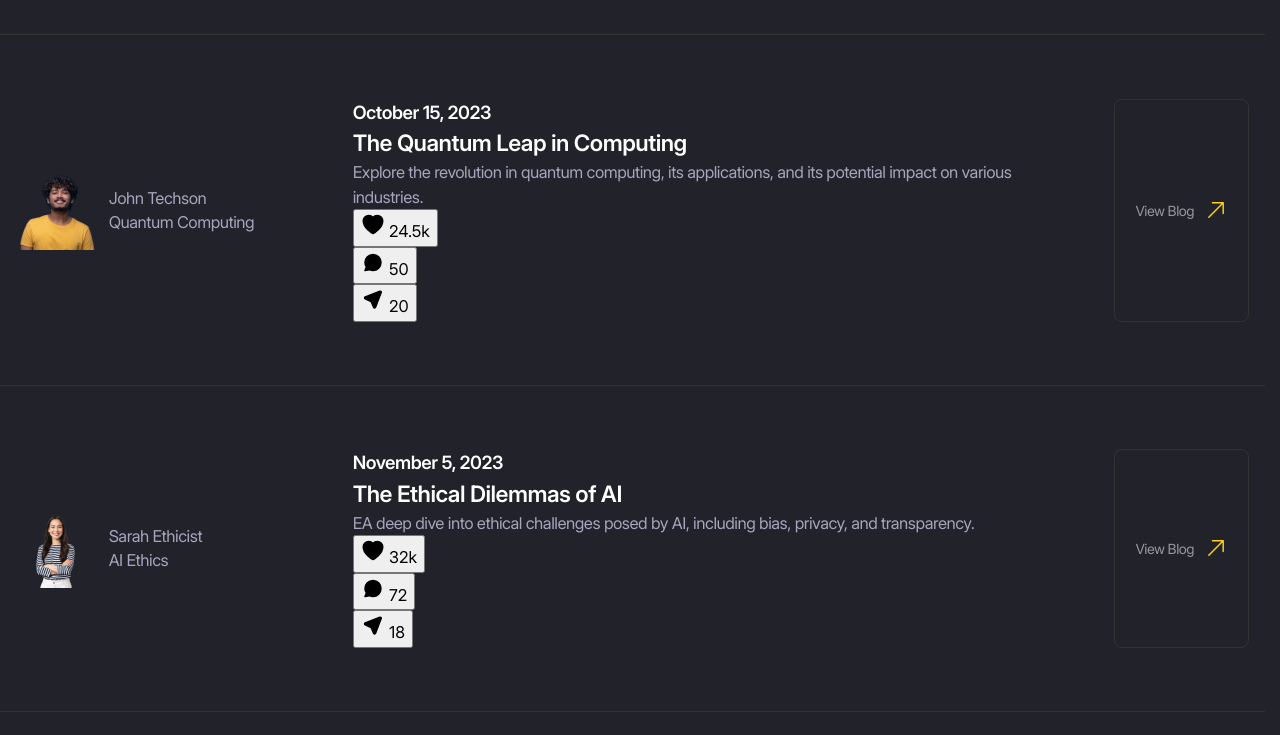
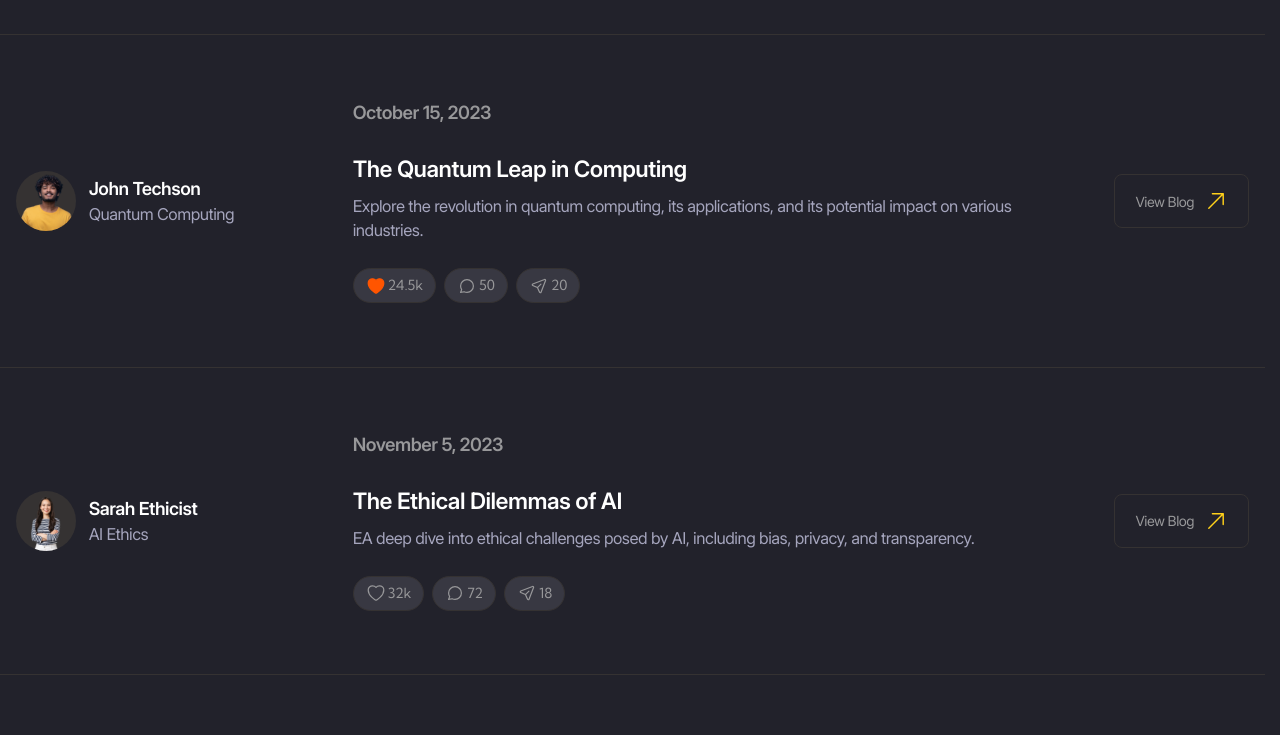
Before and after one commit to Iunnicova/js-test-project, a website with bundled scripts: page index.html in a window 1280 px wide. Shown: the part 2615-3350 px from the top of the page. Built offline with nearby package versions, Linux system fonts and the light colour scheme; files whose address does not match are found by name.

Commit message:
add: _blog-actions, _blog-card, _person-card

```diff
--- a/styles/blocks/_blog-actions.scss
+++ b/styles/blocks/_blog-actions.scss
@@ -1 +1,60 @@
+//сердечко, сообщение, поделиться
 @use '../helpers' as *;
+
+.blog-actions {
+  &__list {
+    display: flex;
+    column-gap: rem(10);
+
+    @include laptop {
+      column-gap: rem(8);
+    }
+  }
+
+  &__button {
+    display: inline-flex;
+    align-items: center;
+    column-gap: rem(4);
+    padding: rem(8) rem(16);
+    font-family: var(--font-family-accent);
+    font-size: rem(18);
+    color: var(--color-gray-60);
+    background-color: var(--color-dark-10);
+    border: var(--border);
+    border-radius: rem(100);
+
+    @include laptop {
+      column-gap: rem(2);
+      padding: rem(6) rem(12);
+      font-size: rem(14);
+    }
+
+    &.is-active {
+      svg * {
+        fill: var(--color-likeCount);
+        stroke: var(--color-likeCount);
+      }
+    }
+  }
+
+  &__icon-wrapper {
+    --size: #{rem(24)}; //локальная переменная
+
+    @include square(var(--size));
+
+    display: flex;
+
+    @include laptop {
+      --size: #{rem(20)};
+    }
+
+    svg {
+      width: 100%;
+      height: 100%;
+
+      * {
+        fill: transparent; //внутри иконок пусто
+      }
+    }
+  }
+}
--- a/styles/blocks/_blog-card.scss
+++ b/styles/blocks/_blog-card.scss
@@ -5,4 +5,22 @@
   grid-template-columns: 24% 1fr auto; //как вычитать 4.32
   column-gap: fluid(50, 28);
   padding-block: fluid(80, 40);
+
+  &__body {
+    display: grid;
+    row-gap: fluid(30, 20);
+  }
+
+  &__date {
+    color: var(--color-gray-60);
+  }
+
+  &__info {
+    display: grid;
+    row-gap: fluid(10, 4);
+  }
+
+  &__link {
+    align-self: center;
+  }
 }
--- a/styles/blocks/_person-card.scss
+++ b/styles/blocks/_person-card.scss
@@ -4,4 +4,32 @@
   display: flex;
   align-items: center;
   column-gap: fluid(16, 8);
+
+  &__image {
+    width: rem(80);
+    background-color: var(--color-dark-15);
+    border-radius: 50%;
+
+    @include laptop {
+      width: rem(60);
+    }
+  }
+
+  &__body {
+    display: grid;
+
+    @include laptop-above {
+      row-gap: rem(2);
+    }
+  }
+
+  &__name {
+    color: var(--color-light);
+    font-weight: 600;
+    font-size: rem(20);
+
+    @include laptop {
+      font-size: rem(18);
+    }
+  }
 }
--- a/styles/helpers/_functions.scss
+++ b/styles/helpers/_functions.scss
@@ -7,7 +7,7 @@
   @if math.is-unitless($pixel) {
     @return math.div($pixel, 16) + rem; // Возвращаем значение в rem, если число без единиц
   } @else {
-    @error 'Не используйте единицы измерения при работе с функцией rem()! Передавайте аргументом только числа.' //! Ошибка, если переданы единицы измерения;;;;;;;;;;;
+    @error 'Не используйте единицы измерения при работе с функцией rem()! Передавайте аргументом только числа.' //! Ошибка, если переданы единицы измерения;;;;;;;;;;;;;;
   }
 }
 
```
Also changed, not shown: styles/main.css, 1 other file.
